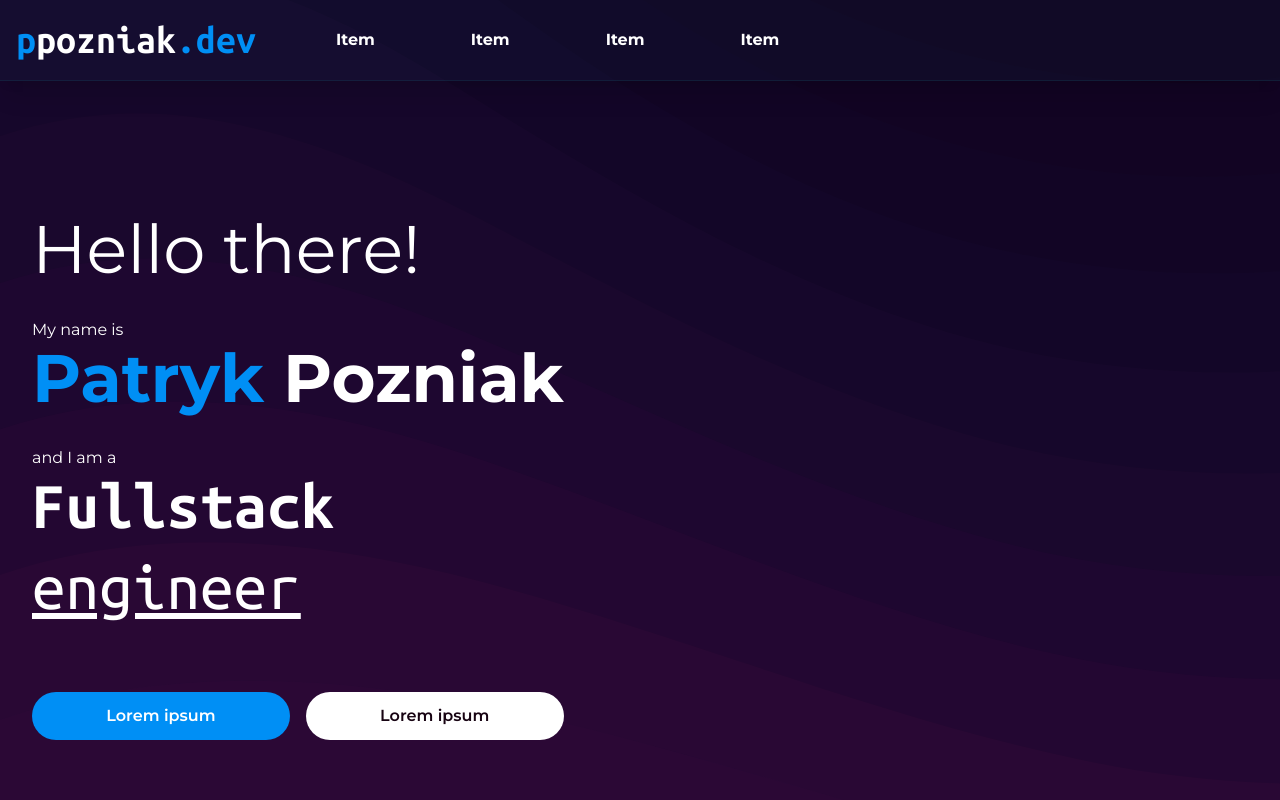
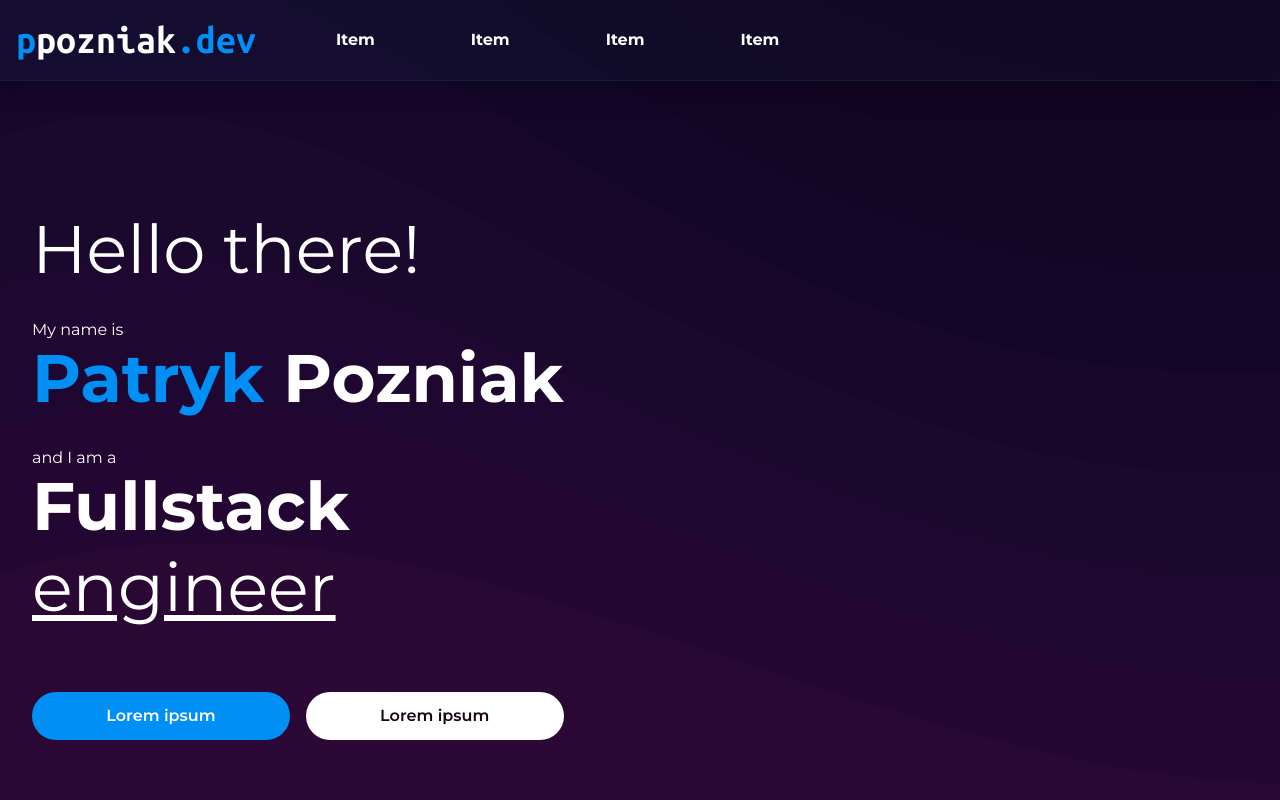
Before and after one commit to ppozniak/ppozniak-dev, a Next.js app: page / in a window 1280 px wide. Shown: the top 800 px of the page. Built offline with nearby package versions, Linux system fonts and the light colour scheme.

Commit message:
Update nextjs

```diff
--- a/components/sections/hero/index.tsx
+++ b/components/sections/hero/index.tsx
@@ -22,7 +22,7 @@ export const Hero = () => {
 
             <div>
               <p>and I am a</p>
-              <p className="font-mono max-w-sm text-2xl md:text-3xl">
+              <p className="max-w-sm text-2xl md:text-3xl">
                 <span className="font-bold">Fullstack </span>
                 <span className="underline">engineer</span>
               </p>
```
Also changed, not shown: package.json (+4 -5 lines), 1 other file (tests, documents, lock files or other folders).
